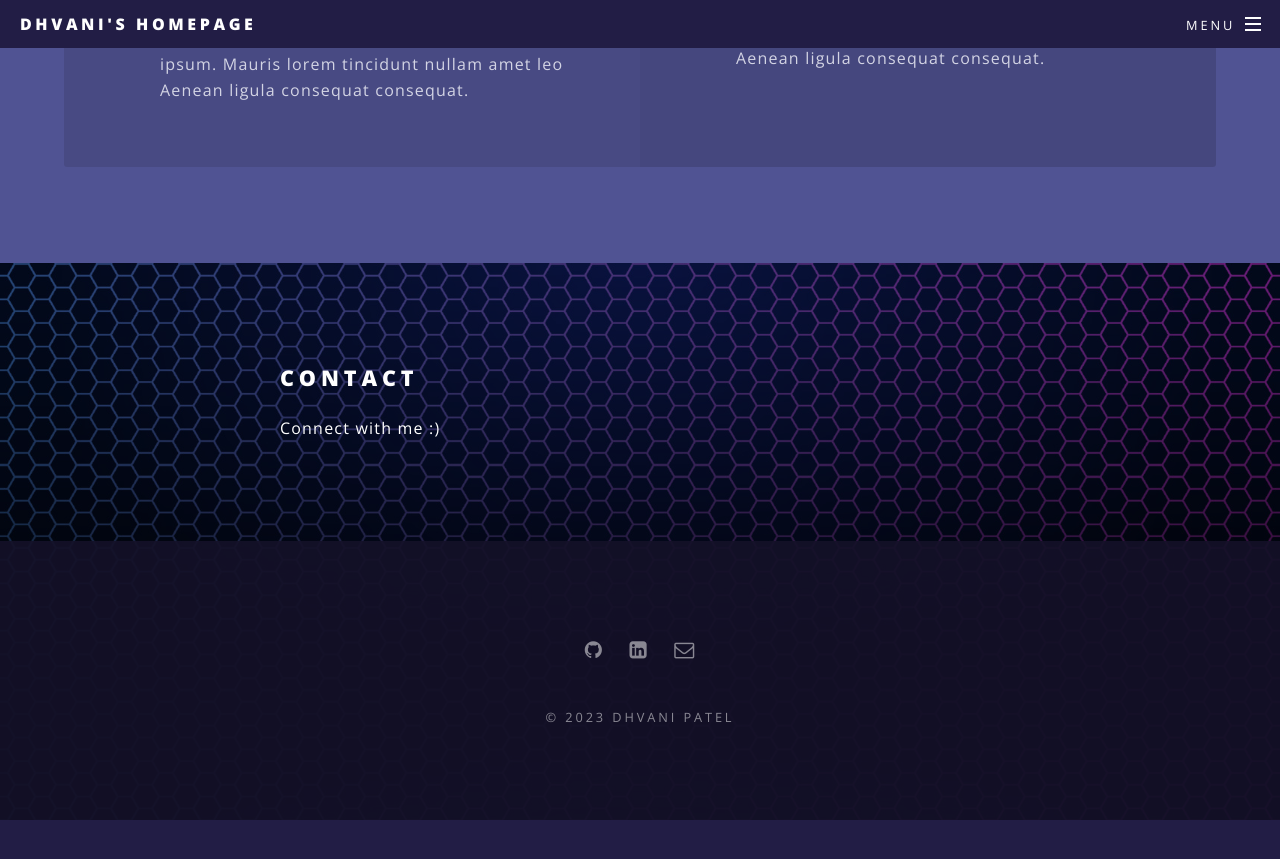
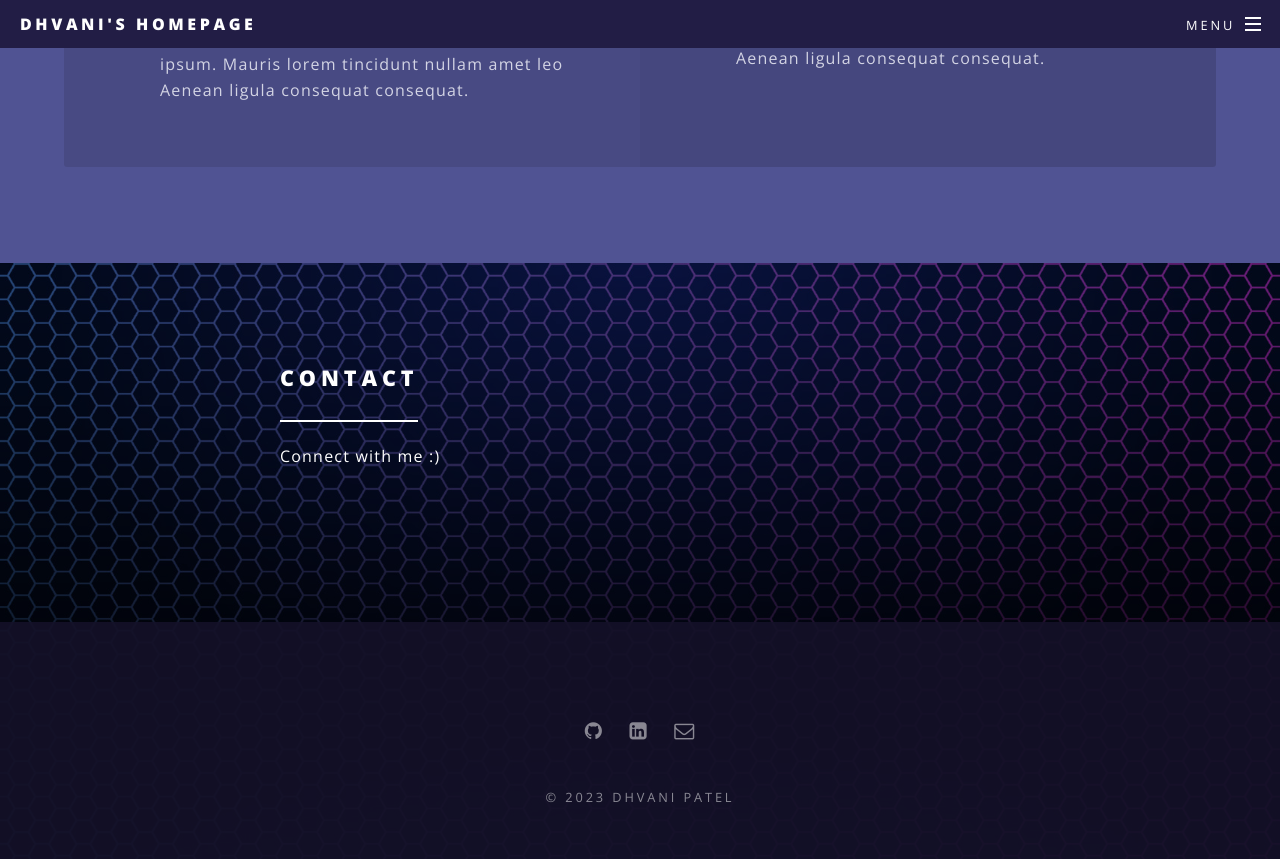
Before and after one commit to dhvani2504/dhvani2504.github.io, a Jekyll site: the page built from index.html, in a window 1280 px wide and 900 px high, scrolled down 2910 px. Shown: the top 859 px of the window. Built offline with Jekyll 4.4.1, drawn with Linux system fonts in a browser that asks for light colours; before the commit the page ends 3730 px from its top, so only the background shows below that.

Commit message:
Update index.html

```diff
--- a/index.html
+++ b/index.html
@@ -81,7 +81,7 @@ layout: landing
 				<!-- CTA -->
 					<section id="cta" class="wrapper style4">
 						<div class="inner">
-							<header>
+							<header class="major">
 								<h2>Contact</h2>
 								<p>Connect with me :)</p>
 							</header>
```
